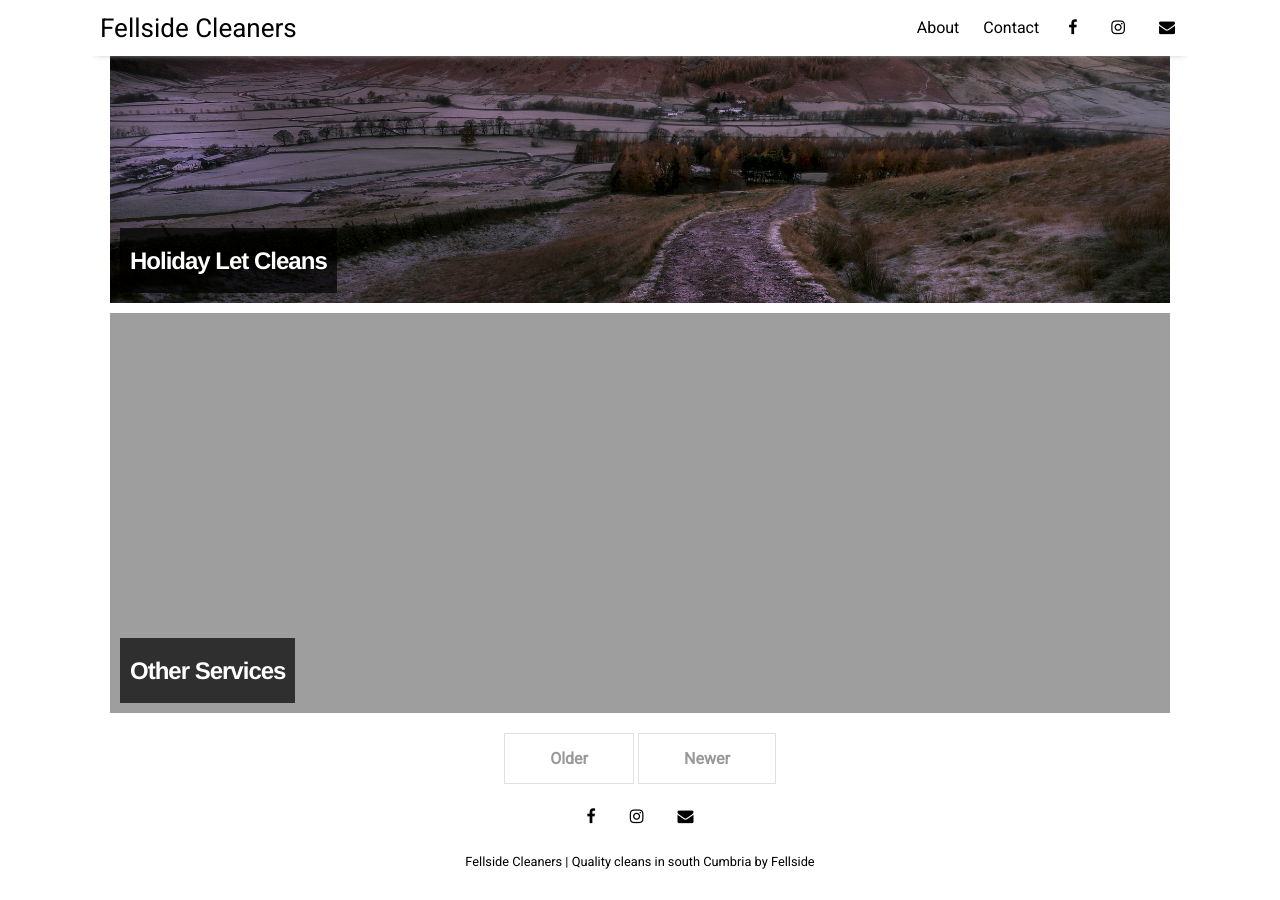
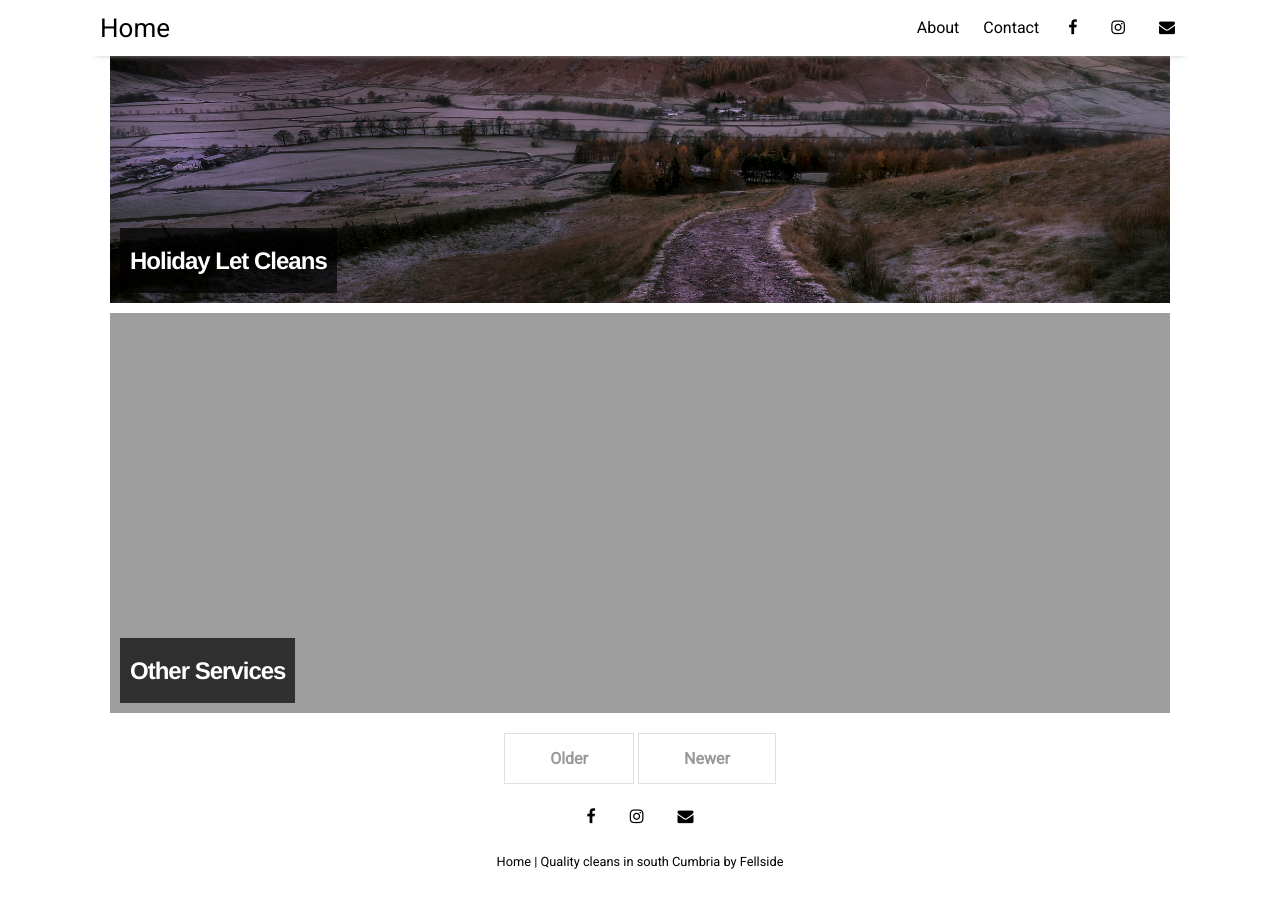
Before and after one commit to fellsideclean/fellsideclean.github.io, a Jekyll site: the page built from index.html, in a window 1280 px wide and 900 px high, scrolled down 578 px. Built offline with Jekyll 4.4.1, drawn with Linux system fonts in a browser that asks for light colours; nearby versions of some CDN libraries; the list of posts is cut into pages by our own code.

```diff
--- a/_config.yml
+++ b/_config.yml
@@ -11,7 +11,7 @@ plugins:             [jekyll-paginate, jekyll-sitemap, jekyll-feed, jekyll-seo-t
 
 # Customise atom feed settings (this is where Jekyll-Feed gets configuration information)
 # https://github.com/LeNPaul/Millennial
-title:		           "Fellside Cleaners"
+title:		           "Home"
 description:	       "Quality cleans in south Cumbria"
 author:              "Fellside"
 
```
